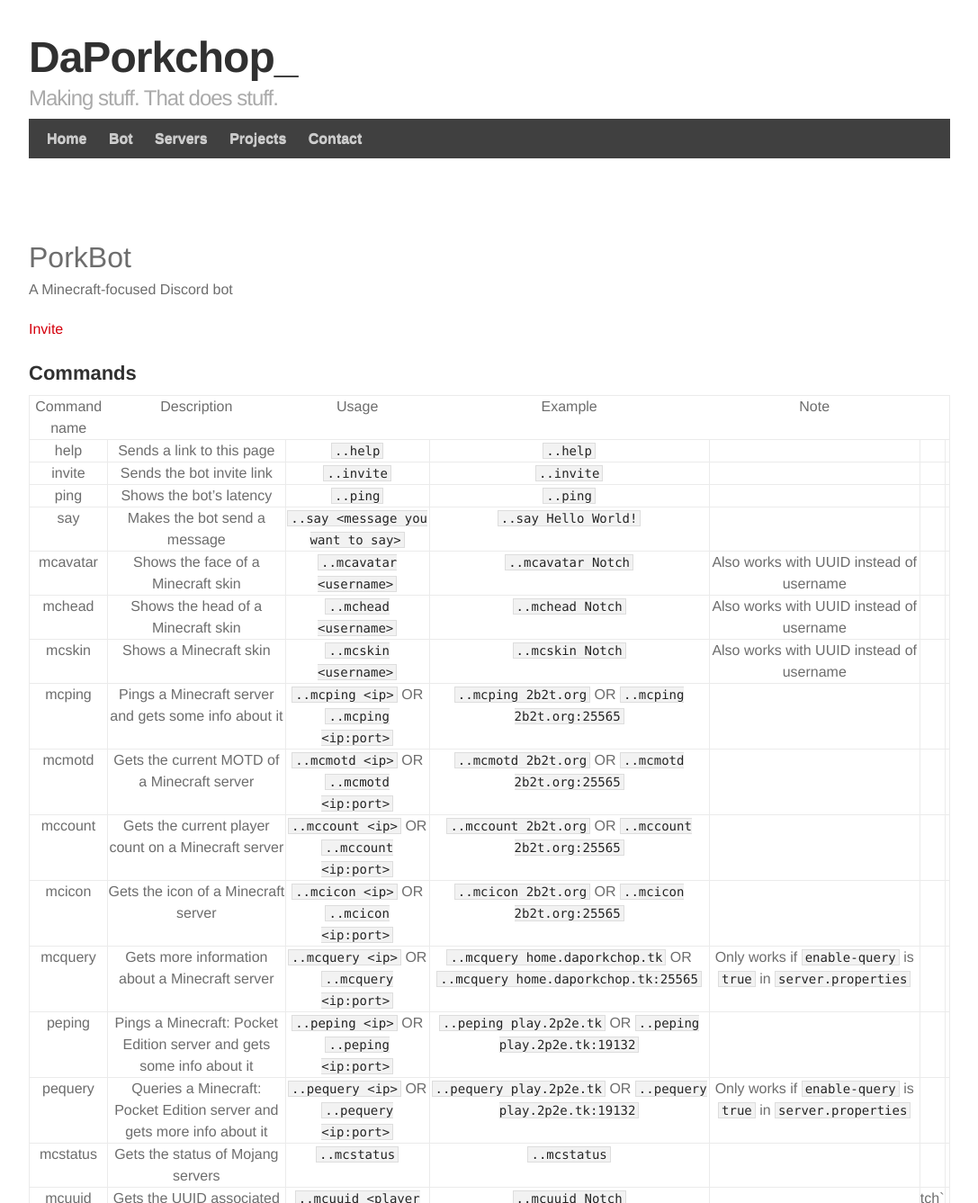
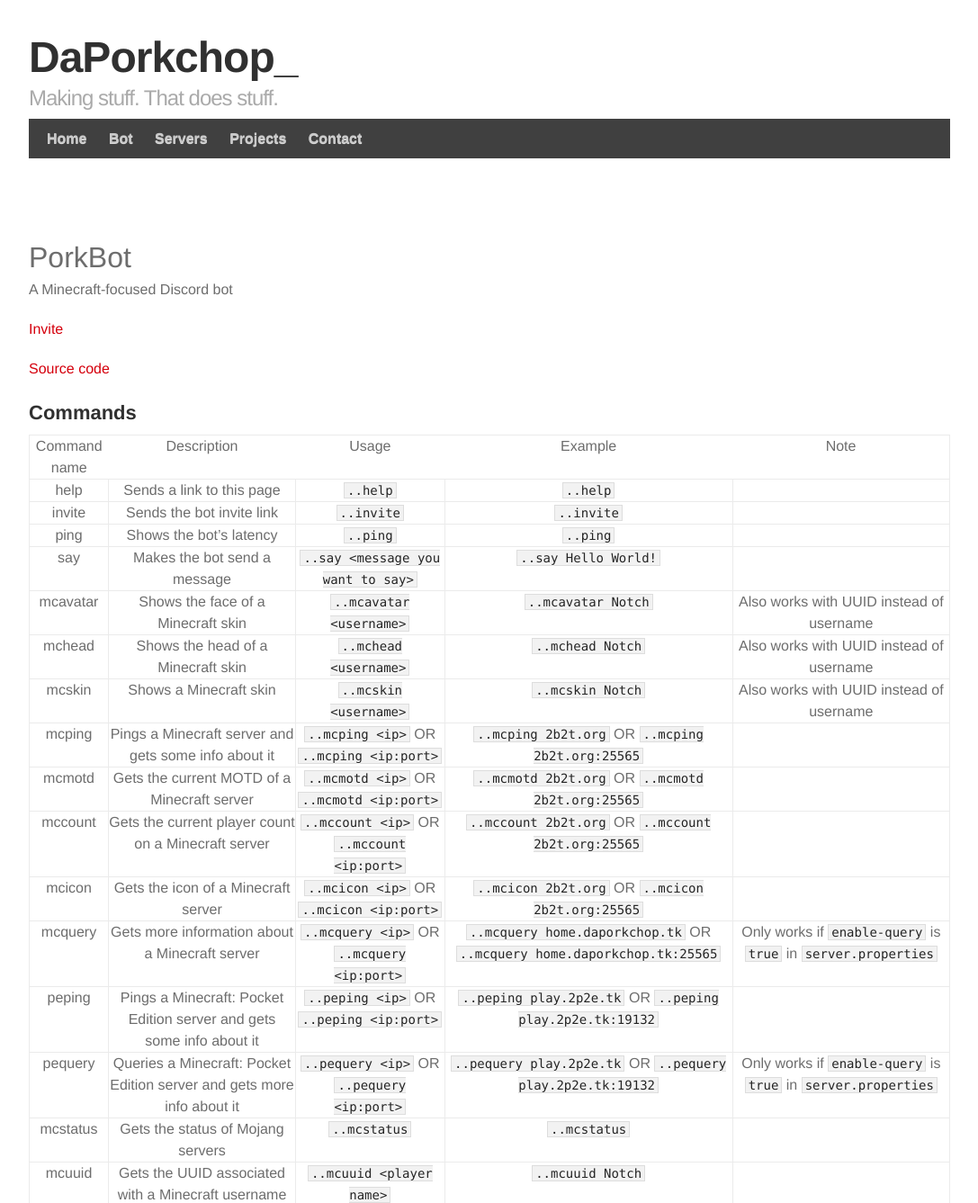
Before and after one commit to DaMatrix/damatrix.github.io, a Jekyll site: the page built from porkbot.md, in a window 1280 px wide and 1400 px high, cut to the strip 0-1337 px from the top of the window. Shown: the whole strip at 90% size, without its empty margins (96-1183 px from the left). Built offline with Jekyll 4.4.1, drawn with Linux system fonts in a browser that asks for light colours; some web fonts are replaced; our own code applies the rules of GitHub Pages for plain Markdown files.

Commit message:
Link to source

```diff
--- a/porkbot.md
+++ b/porkbot.md
@@ -6,6 +6,8 @@ layout: default
 A Minecraft-focused Discord bot
 
 [Invite](https://discordapp.com/oauth2/authorize?client_id=287894637165936640&scope=bot&permissions=0)
+
+[Source code](https://github.com/DaMatrix/PorkBot)
 
 ## Commands
 
@@ -26,4 +28,4 @@ A Minecraft-focused Discord bot
 | peping       | Pings a Minecraft: Pocket Edition server and gets some info about it   | `..peping <ip>` OR `..peping <ip:port>`   | `..peping play.2p2e.tk` OR `..peping play.2p2e.tk:19132`               |                                                               |
 | pequery      | Queries a Minecraft: Pocket Edition server and gets more info about it | `..pequery <ip>` OR `..pequery <ip:port>` | `..pequery play.2p2e.tk` OR `..pequery play.2p2e.tk:19132`             | Only works if `enable-query` is `true` in `server.properties` |
 | mcstatus     | Gets the status of Mojang servers                                      | `..mcstatus`                              | `..mcstatus`                                                           |                                                               |
-| mcuuid       | Gets the UUID associated with a Minecraft username                     | `..mcuuid <player name>`                  | `..mcuuid Notch`                                                       |                                                               |tch`                                                       |                                                               |
+| mcuuid       | Gets the UUID associated with a Minecraft username                     | `..mcuuid <player name>`                  | `..mcuuid Notch`                                                       |                                                               |
```
